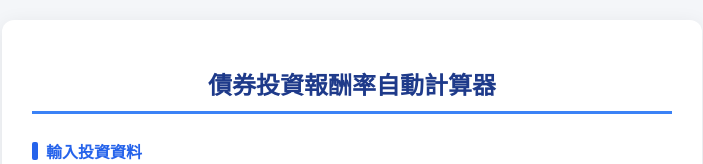
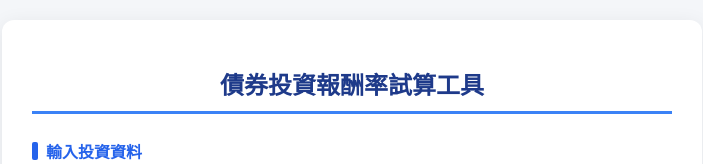
Before and after one commit to b89tiger009/-BondcalculatorV2, a plain HTML site: page index.html in a window 1280 px wide. Shown: the top 164 px of the page, without its empty margins (288-991 px from the left). Drawn offline with Linux system fonts and the light colour scheme.

Commit message:
Update title and header for investment calculator

```diff
--- a/index.html
+++ b/index.html
@@ -3,7 +3,7 @@
 <head>
     <meta charset="UTF-8">
     <meta name="viewport" content="width=device-width, initial-scale=1.0">
-    <title>債券投資報酬率自動計算器</title>
+    <title>債券投資報酬率試算工具</title>
     <style>
         * {
             box-sizing: border-box;
@@ -175,7 +175,7 @@
 <body>
 
 <div class="container">
-    <h1>債券投資報酬率自動計算器</h1>
+    <h1>債券投資報酬率試算工具</h1>
 
     <div class="section-title">輸入投資資料</div>
 
```
